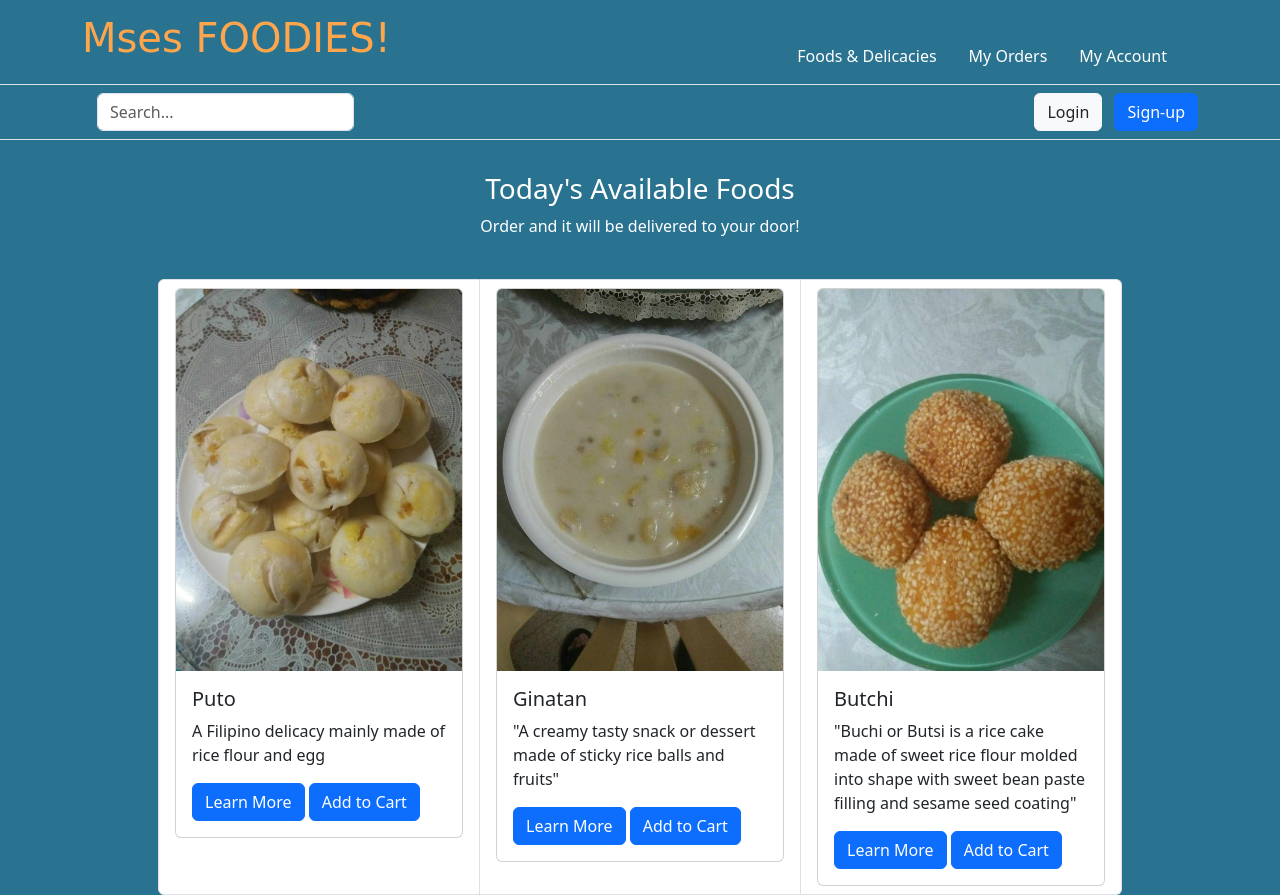
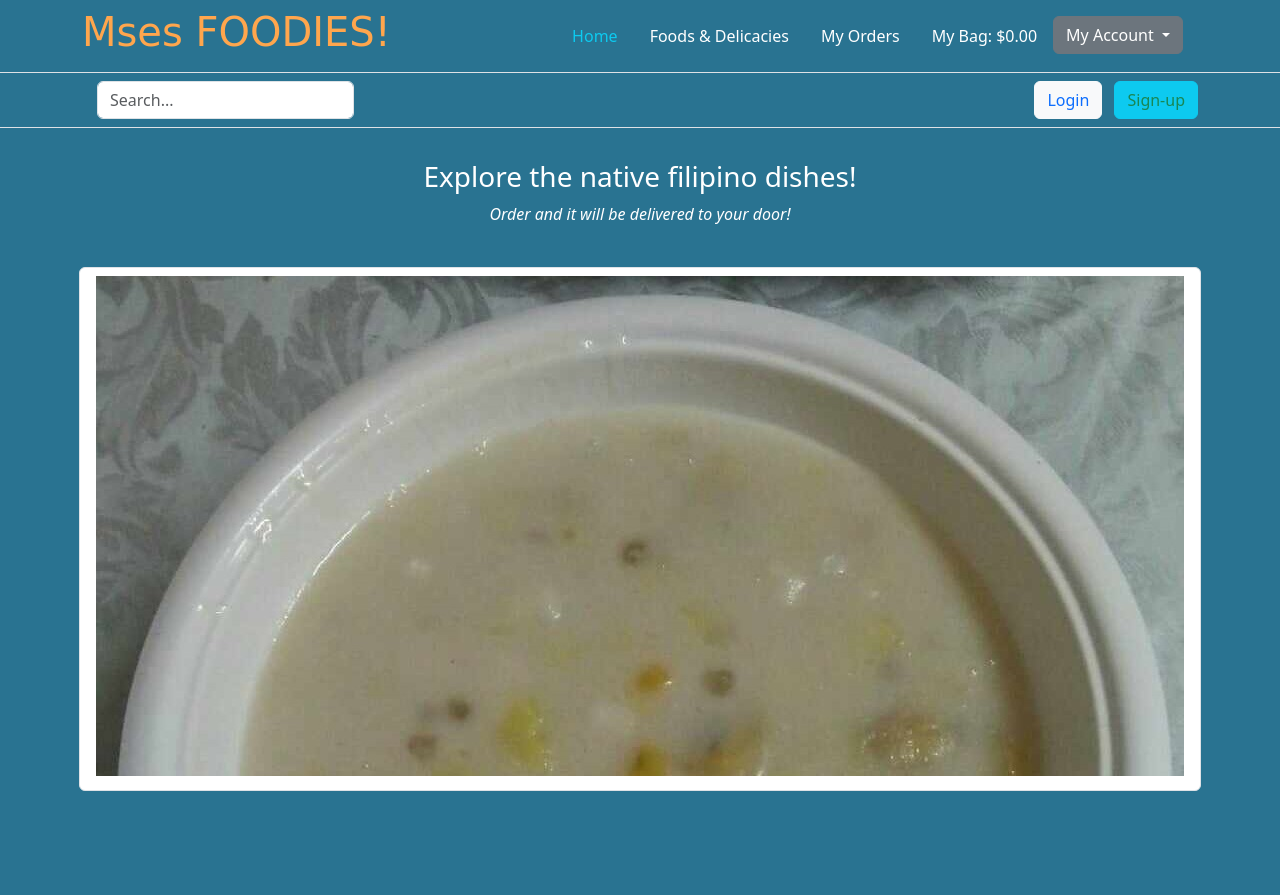
Before and after one commit to ledanken/mses-foodies, a Django app: page / in a window 1280 px wide. After the commit the page ends 791 px from the top, so only its background shows below. Run offline with Django 3.2, Linux system fonts and the light colour scheme.

Commit message:
Modify header and content of the body

```diff
--- a/mses_foodies_home/templates/home/index.html
+++ b/mses_foodies_home/templates/home/index.html
@@ -4,43 +4,21 @@
 {% block body_content %}
 <div class="card text-center bg-transparent text-white border-0">
   <div class="card-body">
-      <h3 class="card-title">Today's Available Foods</h3>
-      <p class="card-text">Order and it will be delivered to your door!</p>
+    <h3 class="card-title">Explore the native filipino dishes!</h3>
+    <p class="card-text"><i>Order and it will be delivered to your door!</i></p>
   </div>
 </div>
-
 <div class="flex-container">
-      <ul class="list-group list-group-horizontal-sm">
+  <ul class="list-group list-group-horizontal-sm-">
     <li class="list-group-item">
-            <div class="card" style="width: 18rem;">
-                <img src="/../media/Puto.jpg" class="card-img-top" alt="Puto">
-                <div class="card-body">
-                  <h5 class="card-title">Puto</h5>
-                  <p class="card-text">A Filipino delicacy mainly made of rice flour and egg</p>
-                  <a href="#" class="btn btn-primary">Learn More</a>
-                  <a href="#" class="btn btn-primary">Add to Cart</a>
+      <div id="carouselExampleSlidesOnly" class="carousel slide h-75 d-inline-block" data-bs-ride="carousel">
+        <div class="carousel-inner bg-transparent">
+          <div class="carousel-item active" style="height: 500px;">
+            <img src="/../media/Ginatan2.jpg" class="d-block w-100" alt="Ginatan">
           </div>
+          <div class="carousel-item" style="height: 500px;">
+            <img src="/../media/Puto2.jpg" class="d-block w-100" alt="Puto">
           </div>
-        </li>
-        <li class="list-group-item">
-            <div class="card" style="width: 18rem;">
-                <img src="/../media/Ginatan.jpg" class="card-img-top" alt="Ginatan">
-                <div class="card-body">
-                  <h5 class="card-title">Ginatan</h5>
-                  <p class="card-text">"A creamy tasty snack or dessert made of sticky rice balls and fruits"</p>
-                  <a href="#" class="btn btn-primary">Learn More</a>
-                  <a href="#" class="btn btn-primary">Add to Cart</a>
-                </div>
-            </div>
-        </li>
-        <li class="list-group-item">
-            <div class="card" style="width: 18rem;">
-                <img src="/../media/Butchi.jpg" class="card-img-top" alt="Butchi">
-                <div class="card-body">
-                  <h5 class="card-title">Butchi</h5>
-                  <p class="card-text">"Buchi or Butsi is a rice cake made of sweet rice flour molded into shape with sweet bean paste filling and sesame seed coating"</p>
-                  <a href="#" class="btn btn-primary">Learn More</a>
-                  <a href="#" class="btn btn-primary">Add to Cart</a>
         </div>
       </div>
     </li>
--- a/static/css/base.css
+++ b/static/css/base.css
@@ -13,4 +13,9 @@ h1 {
     justify-content: center;
     align-items: center;
     padding-top: 2%;
+    padding-bottom: 2%;
 }
+
+a:link {
+    text-decoration: none;
+}
--- a/templates/base.html
+++ b/templates/base.html
@@ -38,45 +38,84 @@
           <div class="d-flex flex-wrap align-items-center justify-content-center justify-content-lg-start">
             <a href="/" class="d-flex align-items-center my-2 my-lg-0 me-lg-auto text-white text-decoration-none">
               <h1>Mses FOODIES!</h1>
-              <!--<svg class="bi me-2" width="40" height="32" role="img" aria-label="Bootstrap"><use xlink:href="#bootstrap"></use></svg>-->
             </a>
-
             <ul class="nav col-12 col-lg-auto my-2 justify-content-center my-md-0 text-small">
               <li>
+                <a href="#" class="nav-link text-info">
+                  Home
+                </a>
+              </li>
+              <li>
                 <a href="#" class="nav-link text-white">
-                  <svg class="bi d-block mx-auto mb-1" width="24" height="24"><use xlink:href="#table"></use></svg>
                   Foods & Delicacies
                 </a>
               </li>
               <li>
                 <a href="#" class="nav-link text-white">
-                  <svg class="bi d-block mx-auto mb-1" width="24" height="24"><use xlink:href="#grid"></use></svg>
                   My Orders
                 </a>
               </li>
               <li>
-                <a href="#" class="nav-link text-white">
-                  <svg class="bi d-block mx-auto mb-1" width="24" height="24"><use xlink:href="#people-circle"></use></svg>
-                  My Account
+                <a href="#" class="nav-link text-white {% if grand_total %}text-info font-weight-bold{% else %}text-white{% endif %} nav-link">
+                  My Bag:
+                  {% if grand_total %}
+                    ${{ grand_total|floatformat:2 }}
+                  {% else %}
+                    $0.00
+                  {% endif %}
                 </a>
               </li>
+              <li>
+                <div class="dropdown">
+                  <a class="btn btn-secondary dropdown-toggle" href="#" role="button" id="dropdownMenuLink" data-toggle="dropdown" aria-haspopup="true" aria-expanded="false">
+                    My Account
+                  </a>
+                  <div class="dropdown-menu" aria-labelledby="dropdownMenuLink">
+                    {% if request.user.is_authenticated %}
+                      {% if request.user.is_superuser %}
+                        <a class="dropdown-item" href="#">Site Management</a>
+                      {% endif %}
+                      {% else %}
+                        <a class="dropdown-item" href="#">My Profile</a>
+                        <a class="dropdown-item" href="{% url 'account_logout' %}">Logout</a>
+                    {% endif %}
+                  </div>
+                </div>
+              </li>
+
+
+
             </ul>
           </div>
         </div>
       </div>
+
       <div class="px-3 py-2 border-bottom mb-3">
         <div class="container d-flex flex-wrap justify-content-center">
           <form class="col-12 col-lg-auto mb-2 mb-lg-0 me-lg-auto" role="search">
             <input type="search" class="form-control" placeholder="Search..." aria-label="Search">
           </form>
-
           <div class="text-end">
-            <button type="button" class="btn btn-light text-dark me-2">Login</button>
-            <button type="button" class="btn btn-primary">Sign-up</button>
+            <button type="button" class="btn btn-light text-dark me-2">
+              <a href="{% url 'account_login' %}">
+                Login
+              </a>
+            </button>
+            <button type="button" class="btn btn-info ">
+              <a class="icon-link icon-link-hover link-success link-underline-success link-underline-opacity-0" href="{% url 'account_signup' %}">
+                Sign-up
+              </a>
+            </button>
           </div>
         </div>
       </div>
     </header>
+
+
+
+
+
+
     {% endblock %}
 
     {% block mainpage_navi %}
```
Also changed, not shown: media/Ginatan2.jpg (added), media/Puto2.jpg (added). Lines whose indentation alone changed are shown as unchanged.
